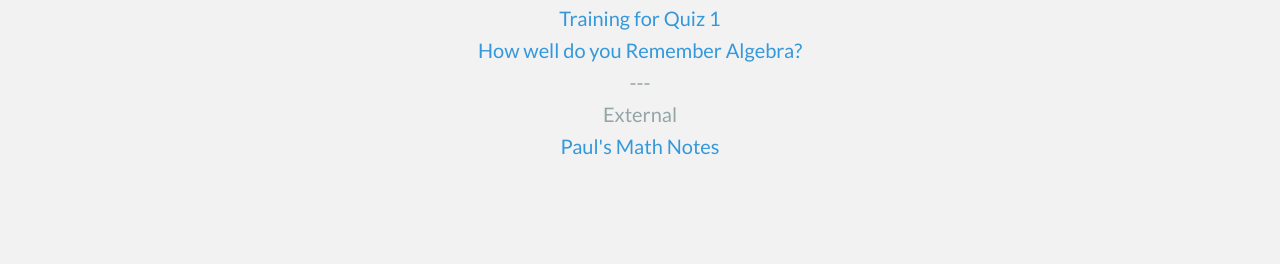
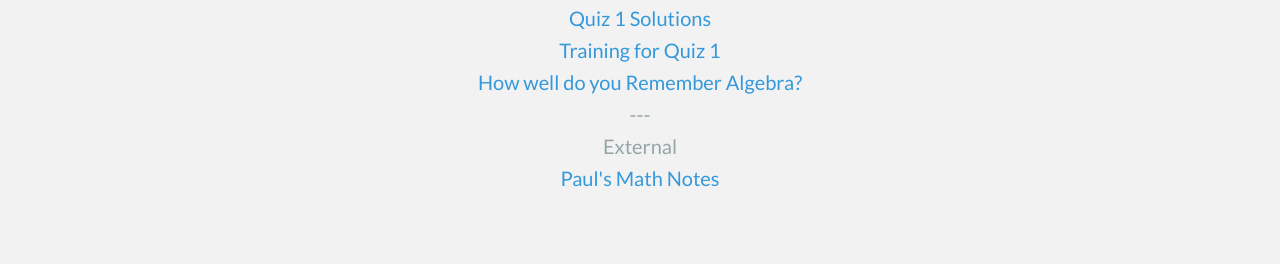
Before and after one commit to marksibrahim/calculus_site, a plain HTML site: page resources.html in a window 1280 px wide. Shown: the part 215-479 px from the top of the page. Drawn offline with nearby package versions, Linux system fonts and the light colour scheme.

Commit message:
quiz1 solutions

```diff
--- a/resources.html
+++ b/resources.html
@@ -59,6 +59,7 @@
 				<h1><i class="fa fa-desktop"></i></h1>
 				<h1>Resources</h1>
                 <h4> ---</h4>
+				<h4><a href="materials/quizzes/quiz1.pdf">Quiz 1 Solutions</a></h4>
 				<h4><a href="materials/quizzes/review_quiz1.pdf">Training for Quiz 1</a></h4>
 				<h4><a href="materials/first_day_quiz.pdf">How well do you Remember Algebra?</a></h4>
                 <h4> --- </h4>
```
Also changed, not shown: 7 other files.
